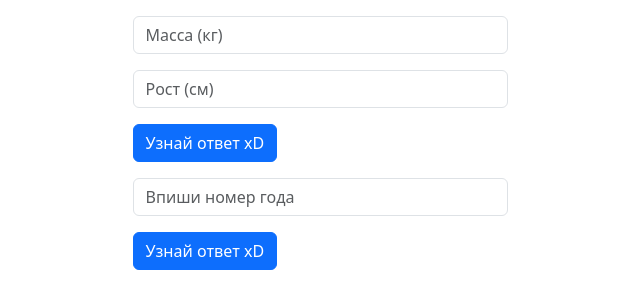
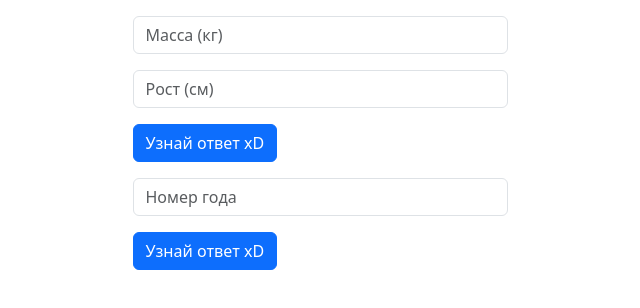
Before and after one commit to DenisKvak1/HomeWork-19, a plain HTML site: page index.html in a window 1280 px wide. Shown: the full height of the page, 320-960 px from the left. Drawn offline with nearby package versions, Linux system fonts and the light colour scheme.

Commit message:
Update index.html

```diff
--- a/index.html
+++ b/index.html
@@ -17,7 +17,7 @@
             <h4 id="resultIMT" class="mt-1"></h4>
         </div>
         <div>
-            <input id="inputValue" class="form-control mt-3" type="text" placeholder="Впиши номер года">
+            <input id="inputValue" class="form-control mt-3" type="text" placeholder="Номер года">
             <button id="calcB" class="btn btn-primary mt-3">Узнай ответ xD</button>
             <h4 id="result" class="mt-1"></h4>
         </div>
```
